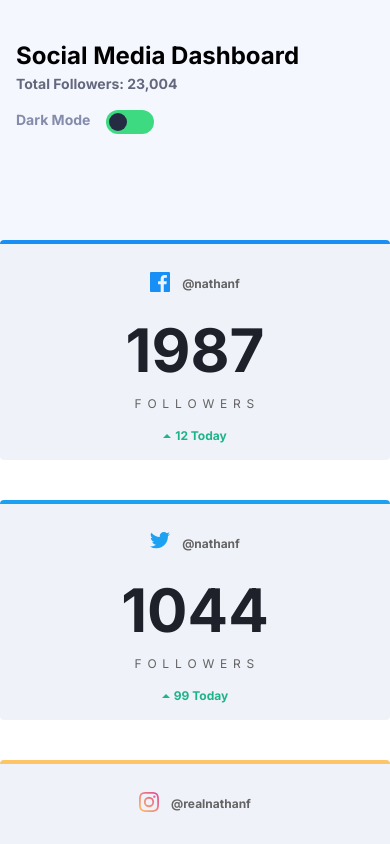
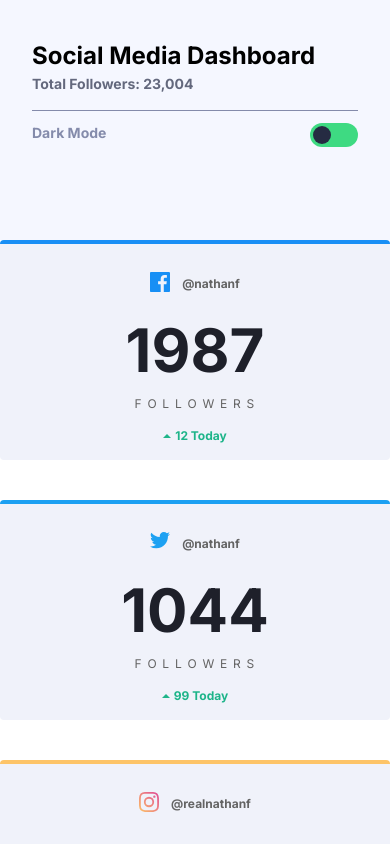
Before and after one commit to k-monnik/social-media-dashboard, a React (Create React App) app: page / in a window 390 px wide. Shown: the top 844 px of the page. Built offline with nearby package versions, Linux system fonts and the light colour scheme.

Commit message:
add border line for mobile header and adjust margins

```diff
--- a/src/components/Header.js
+++ b/src/components/Header.js
@@ -4,14 +4,14 @@ const Header = () => {
     return (
         <div>
             <div className="md:w-full h-60 md:h-64 bg-light-100 dark:bg-dark-300">
-                <div className="md:px-12 pt-10 mx-4">
+                <div className="md:px-12 pt-10 mx-8 border-b border-solid border-medGrey md:border-none">
                     <h1 className="font-bold text-2xl md:text-3xl dark:text-white">Social Media Dashboard</h1>
                     <p className="pt-0.5 pb-4 text-sm text-solidGrey dark:text-dark-100 font-semibold ">
                         Total Followers: 23,004
                     </p>
 
                 </div>
-                <div className="divide-y divide-solid divide-dark-300 md:divide-none"></div>
+                {/* <div className="w-80 border-b border-solid border-dark-300 md:border-none"></div> */}
                 <div>
                     <Toggle />
                 </div>
--- a/src/components/Toggle.js
+++ b/src/components/Toggle.js
@@ -10,8 +10,8 @@ function Toggle() {
 
 
     return (
-        <div className="md:-mt-14 ml-4">
-            <div className="flex md:justify-end">
+        <div className="md:-mt-14 mx-8  pt-3 md:pt-0">
+            <div className="flex justify-between md:justify-end">
                 <label htmlFor="toggle-switch" className="text-sm font-bold text-medGrey dark:text-white pr-4">Dark Mode</label>
                 <div className="md:mr-24">
                     <input className="cursor-pointer h-6 w-12 rounded-full appearance-none bg-toggle-green checked:bg-toggle-grey transition duration-200 relative" type="checkbox" id="toggle-switch" />
```
